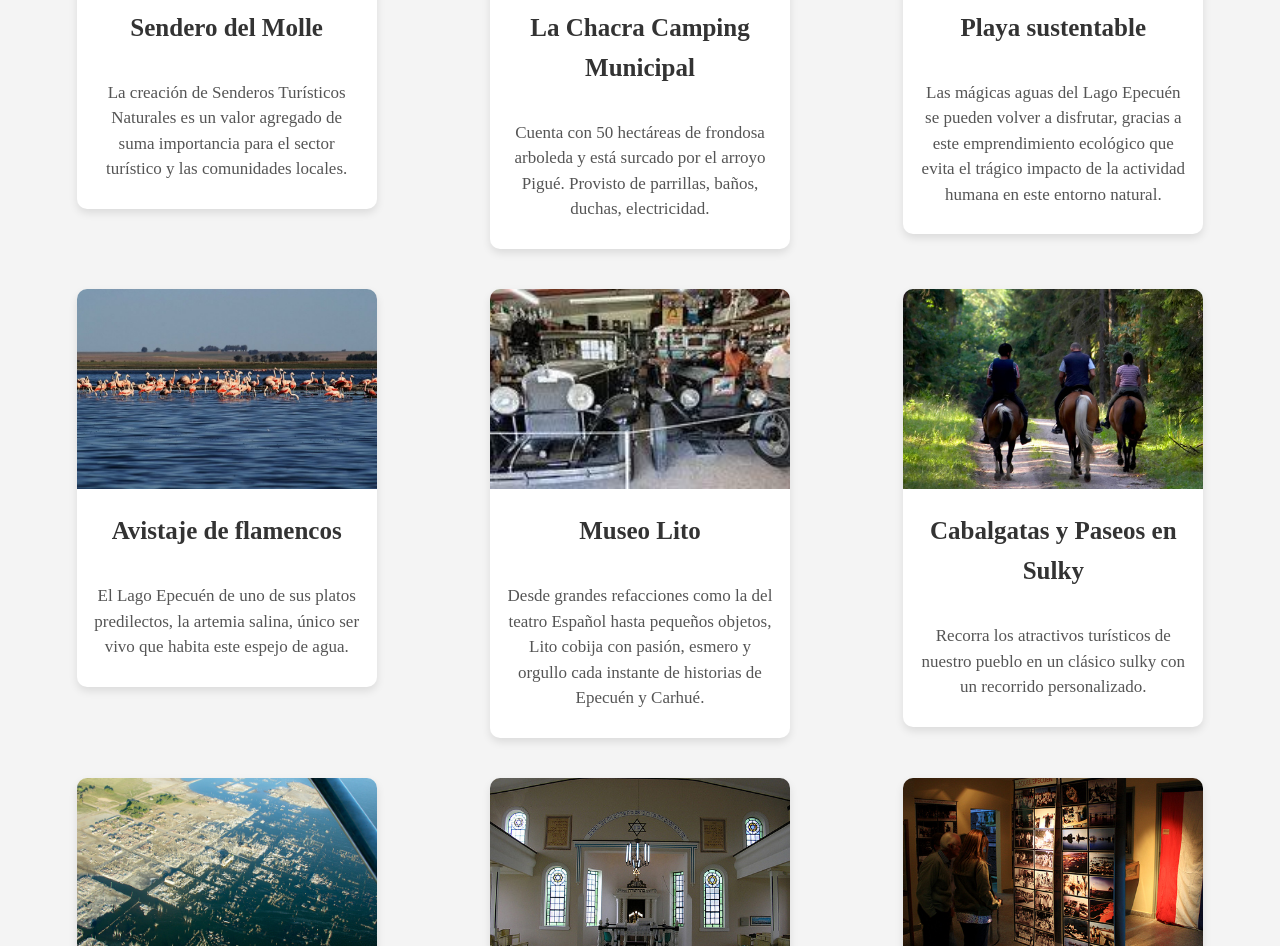
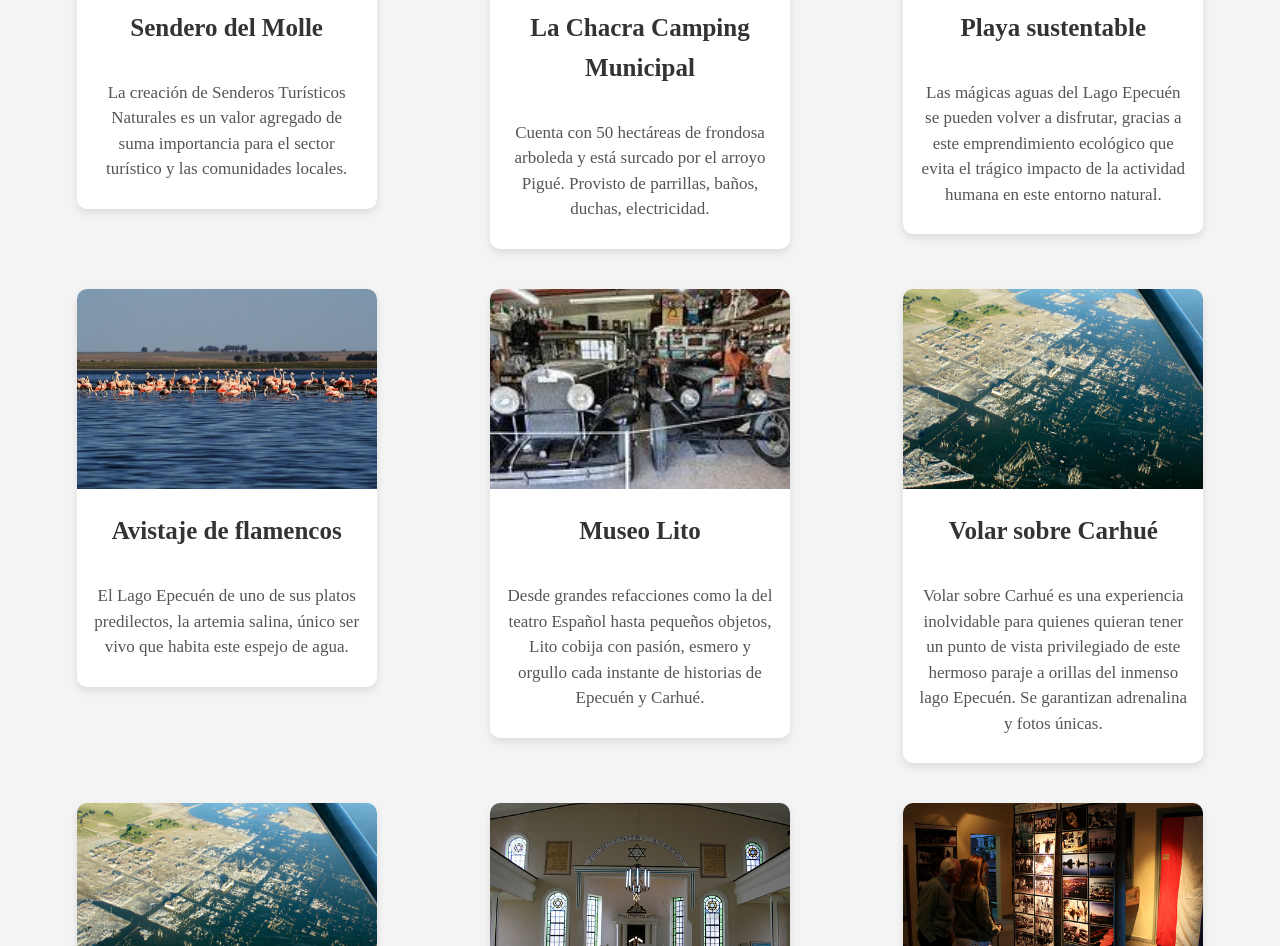
Before and after one commit to hojedom/turismo-epecuen, a plain HTML site: page atractivo-turistico.html in a window 1280 px wide. Shown: the part 425-1371 px from the top of the page. Drawn offline with Linux system fonts and the light colour scheme.

Commit message:
Update atractivo-turistico.html

```diff
--- a/atractivo-turistico.html
+++ b/atractivo-turistico.html
@@ -61,11 +61,11 @@
                 </div>
             </a>
 
-            <a class="link-turisticos" href="https://www.welcomeargentina.com/carhue/volar-carhue.html" target="_blank">
+              <a class="link-turisticos" href="https://www.welcomeargentina.com/carhue/volar-carhue.html" target="_blank">
                 <div class="atractivo">
-                    <img src="img/caballos.jpg" alt="Cabalgatas y paseos en Sulky">
-                    <h2>Cabalgatas y Paseos en Sulky</h2>
-                    <p class="description-turismo">Recorra los atractivos turísticos de nuestro pueblo en un clásico sulky con un recorrido personalizado.</p>
+                    <img src="img/aeroclub-carhue.jpg" alt="Cabalgatas y paseos en Sulky">
+                    <h2>Volar sobre Carhué</h2>
+                    <p class="description-turismo">Volar sobre Carhué es una experiencia inolvidable para quienes quieran tener un punto de vista privilegiado de este hermoso paraje a orillas del inmenso lago Epecuén. Se garantizan adrenalina y fotos únicas.</p>
                 </div>
             </a>
 
```
